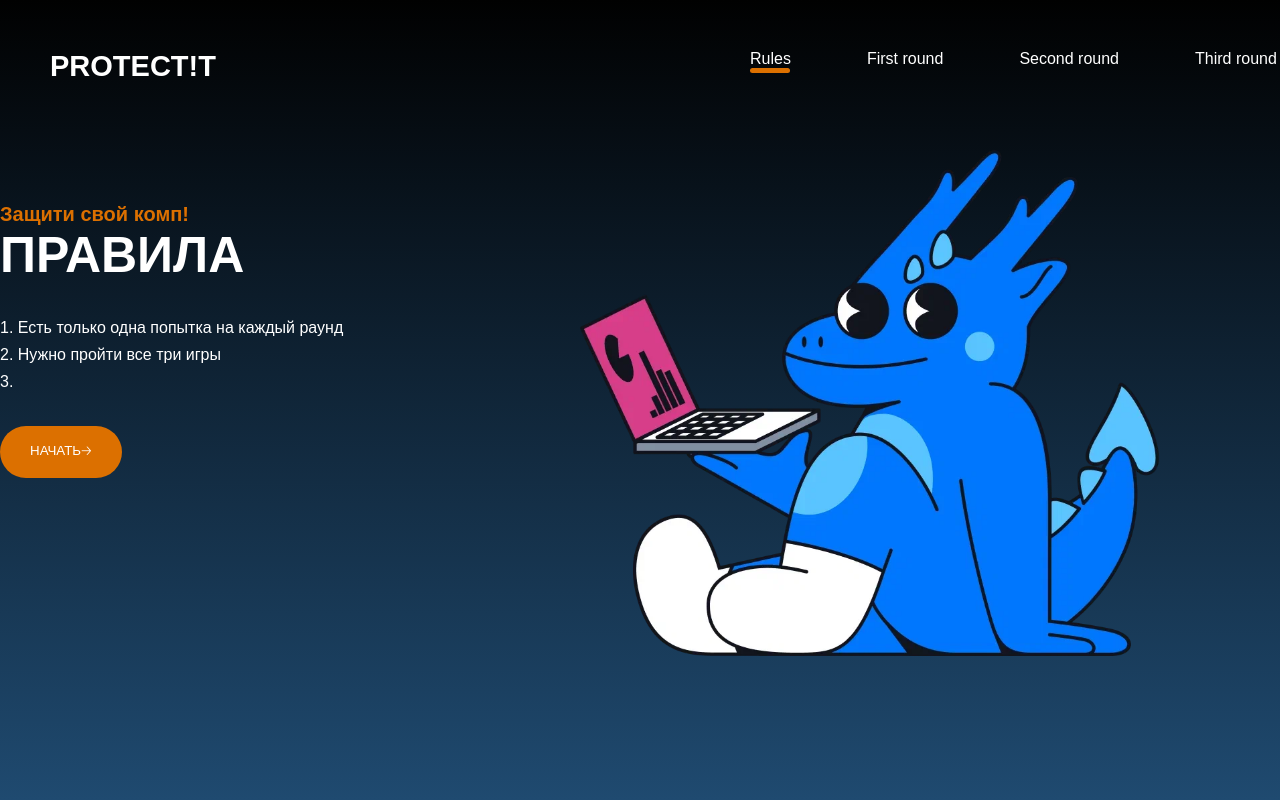
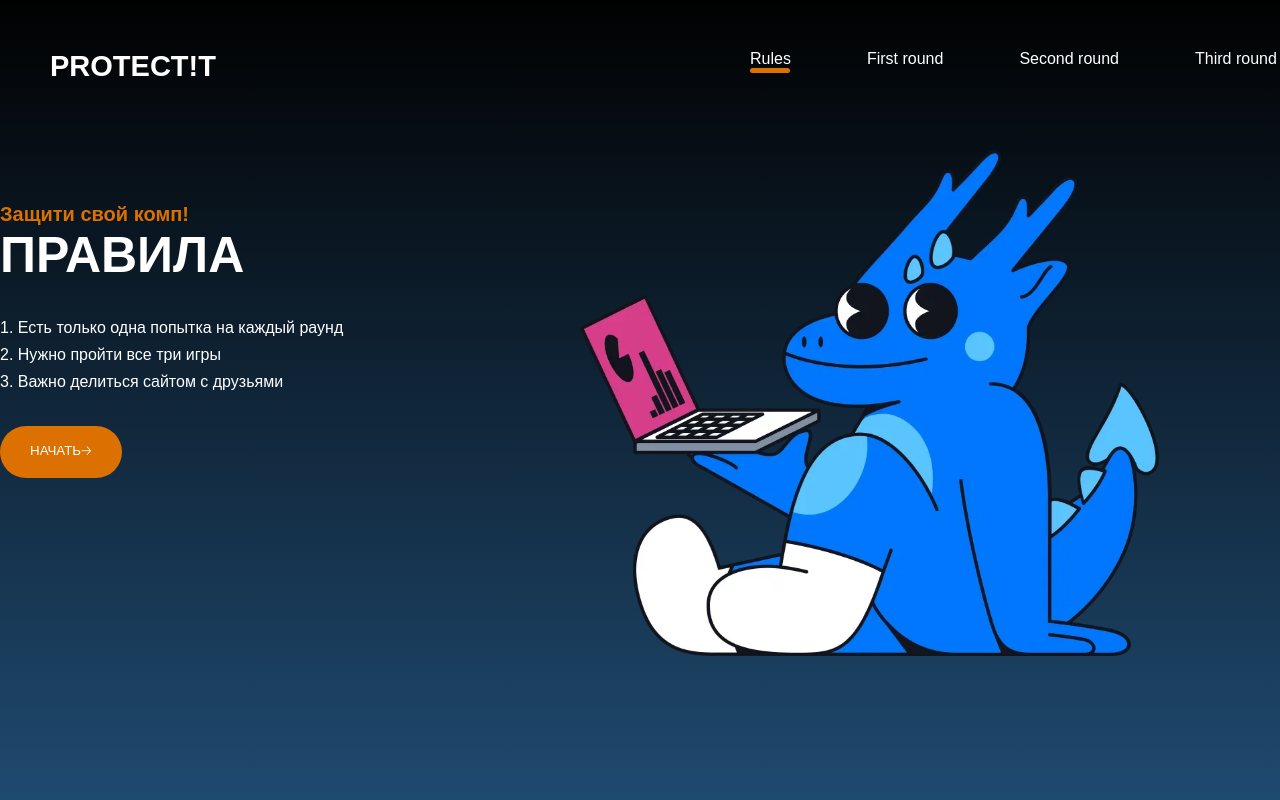
Before and after one commit to iikond/protectit, a Flask app: page / in a window 1280 px wide; the page is wider, and only the part inside the window is pictured. Run offline with Flask 3, Linux system fonts and the light colour scheme.

Commit message:
3 пункт

```diff
--- a/templates/index.html
+++ b/templates/index.html
@@ -27,7 +27,7 @@
             <h1>ПРАВИЛА</h1>
             <p>1. Есть только одна попытка на каждый раунд</br>
             2. Нужно пройти все три игры</br>
-            3.</p>
+            3. Важно делиться сайтом с друзьями</p>
             <button class="button"  id="showRegBtn">НАЧАТЬ🡢</button>
         </div>
 
```
